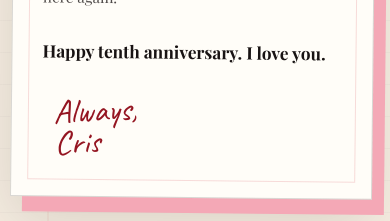
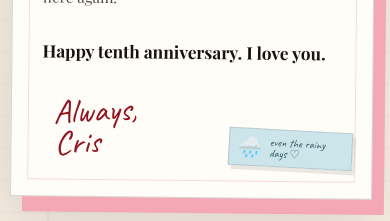
Before and after one commit to crisippolite/shirleyandcris, a Next.js app: page /ten-years in a window 390 px wide. Shown: the part 7500-7721 px from the top of the page. Built offline with nearby package versions, Linux system fonts and the light colour scheme; no server answers; a web font is replaced by a local one.

Commit message:
feat: add a quiet rainy-day note

```diff
--- a/src/app/ten-years/page.module.css
+++ b/src/app/ten-years/page.module.css
@@ -133,6 +133,9 @@
 .letter > p:not(.eyebrow):not(.signature):not(.letterClose) { position: relative; margin: 20px 0 0; color: rgba(24,19,19,.76); font-family: var(--font-editorial),serif; font-size: .98rem; line-height: 1.8; }
 .letterClose { position: relative; margin: 25px 0 0; font-family: var(--font-editorial),serif; font-size: 1.08rem; font-weight: 700; line-height: 1.7; }
 .signature { position: relative; margin: 25px 0 0 12px; color: var(--red-deep); font-family: var(--font-journal),cursive; font-size: 2.1rem; line-height: .92; transform: rotate(-3deg); }
+.rainyDaySticker { position: absolute; right: 26px; bottom: 34px; z-index: 3; display: flex; align-items: center; gap: 7px; width: 138px; padding: 8px 10px; color: #36555e; background: rgba(194,224,232,.84); border: 1px solid rgba(24,19,19,.13); box-shadow: 3px 4px 0 rgba(24,19,19,.09); transform: rotate(2.5deg); }
+.rainyDaySticker span { flex: 0 0 auto; font-size: 1.45rem; line-height: 1; }
+.rainyDaySticker small { font-family: var(--font-journal),cursive; font-size: .82rem; line-height: .95; }
 
 .closing { position: relative; min-height: 650px; padding: 135px clamp(42px,10vw,130px) 110px; color: var(--paper); background: var(--red-deep); overflow: hidden; }
 .closingTab { position: absolute; top: 0; left: 7%; padding: 10px 17px; color: var(--ink); background: #fff0a8; box-shadow: 4px 4px 0 var(--ink); font-size: .61rem; font-weight: 900; letter-spacing: .15em; transform: translateY(-45%) rotate(-2deg); }
@@ -218,6 +221,9 @@
   .letter { padding: 50px 30px 44px; }
   .letter h2 { font-size: 4rem; }
   .letter > p:not(.eyebrow):not(.signature):not(.letterClose) { font-size: .94rem; }
+  .rainyDaySticker { right: 19px; bottom: 30px; width: 124px; padding: 7px 8px; }
+  .rainyDaySticker span { font-size: 1.25rem; }
+  .rainyDaySticker small { font-size: .72rem; }
   .closing { min-height: 720px; padding: 110px 22px 270px; }
   .closingLamby { right: 22px; bottom: 50px; width: 180px; }
   .doubleHappiness { right: 43%; bottom: 50px; font-size: 8rem; }
--- a/src/app/ten-years/page.tsx
+++ b/src/app/ten-years/page.tsx
@@ -335,6 +335,10 @@ export default function TenYearsPage() {
           </p>
           <p className={styles.letterClose}>Happy tenth anniversary. I love you.</p>
           <p className={styles.signature}>Always,<br />Cris</p>
+          <div className={styles.rainyDaySticker} aria-hidden="true">
+            <span>🌧️</span>
+            <small>even the rainy days ♡</small>
+          </div>
         </article>
       </section>
 
```
